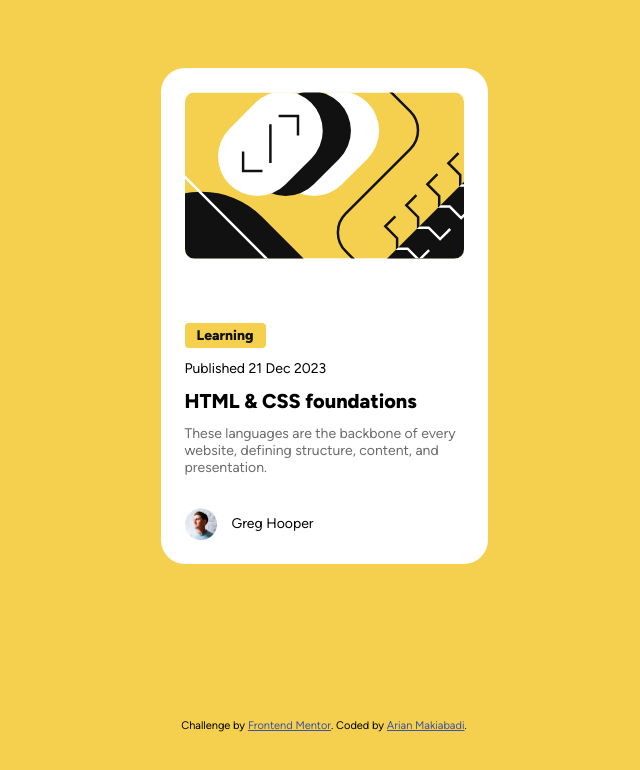
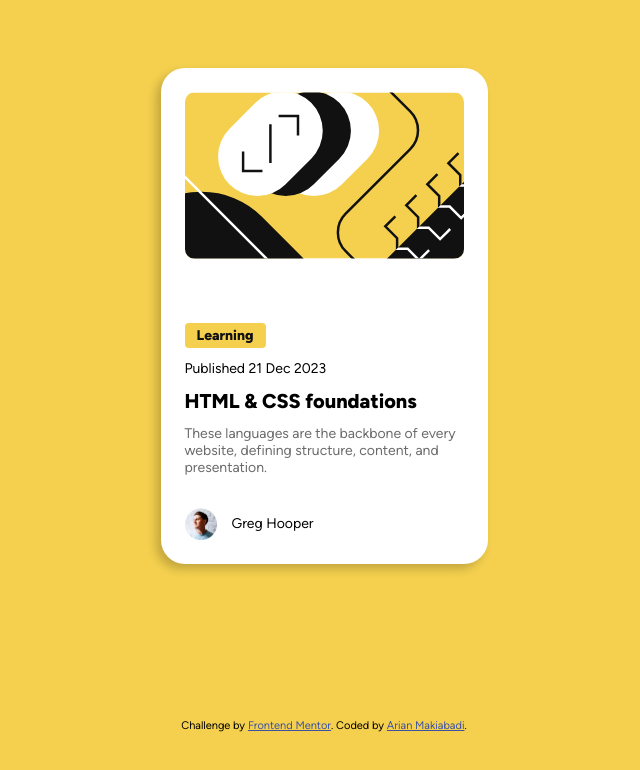
Before and after one commit to ArianMakiabadi/blog-preview-card, a plain HTML site: page index.html in a window 1280 px wide. Shown: the whole page, without its empty margins (316-956 px from the left). Drawn offline with Linux system fonts and the light colour scheme.

Commit message:
shadow added

```diff
--- a/styles.css
+++ b/styles.css
@@ -54,6 +54,7 @@ body {
   align-content: center;
   overflow: hidden;
   max-width: 327px;
+  box-shadow: -5px 5px 10px rgba(0, 0, 0, 0.2);
 }
 
 .image-wrapper {
```
